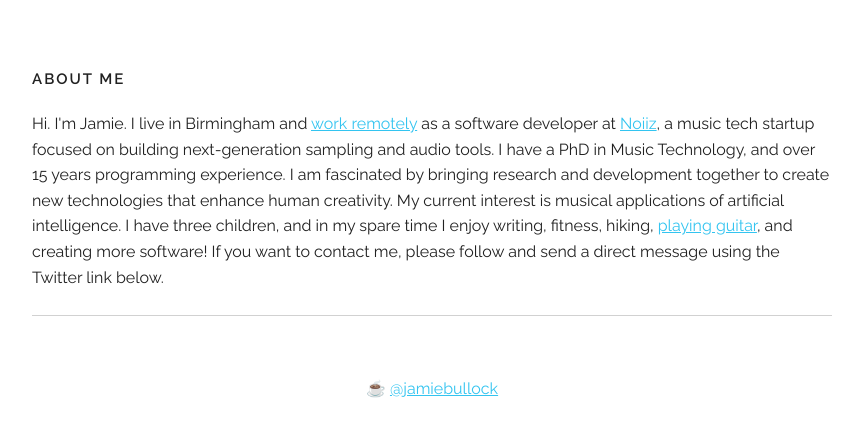
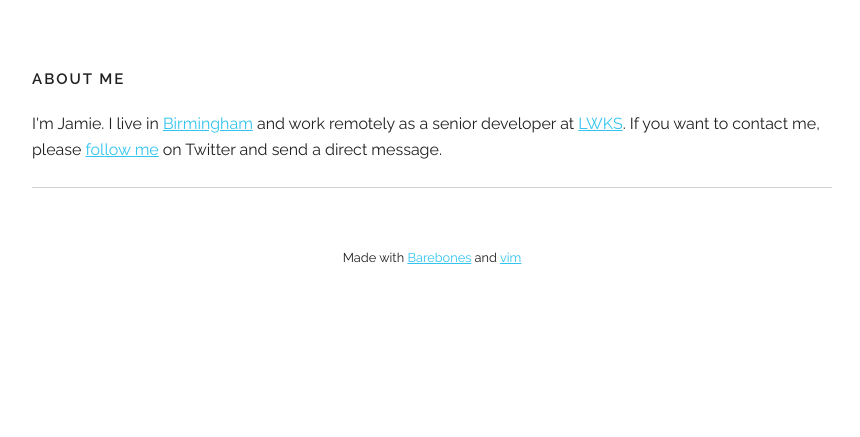
Before and after one commit to jamiebullock/jamiebullock.github.io, a plain HTML site: page index.html in a window 1280 px wide. Shown: the part 241-678 px from the top of the page, without its empty margins (208-1068 px from the left). Drawn offline with Linux system fonts and the light colour scheme.

Commit message:
Update job role. Remove some text. Add “build with” credit

```diff
--- a/index.html
+++ b/index.html
@@ -51,14 +51,16 @@
                 <h6 class="docs-header">About Me</h6>
                 <p>
 
-                Hi. I'm Jamie. I live in Birmingham and <a href="https://medium.com/swlh/remote-work-an-evidence-based-perspective-146731290778">work remotely</a> as a software developer at <a href="https://noiiz.com">Noiiz</a>, a music tech startup focused on building next-generation sampling and audio tools. I have a PhD in Music Technology, and over 15 years programming experience. I am fascinated by bringing research and development together to create new technologies that enhance human creativity. My current interest is musical applications of artificial intelligence. I have three children, and in my spare time I enjoy writing, fitness, hiking, <a href="https://www.instagram.com/p/BkA9xgHgpmP">playing guitar</a>, and creating more software! If you want to contact me, please follow and send a direct message using the Twitter link below.
+				I'm Jamie. I live in <a href="https://en.wikipedia.org/wiki/Birmingham">Birmingham</a> and work remotely as a senior developer at <a href="https://lwks.com">LWKS</a>.
+
+				If you want to contact me, please  <a href="https://twitter.com/jamiebullock">follow me</a> on Twitter and send a direct message.
 
                 </p>
             </div>
 
             <!-- Contact section -->
             <div id="contact" class="docs-section grid-container full">
-                <p>☕️ <a href="https://twitter.com/jamiebullock">@jamiebullock</a></p>
+				<small>Made with <a href="https://acahir.github.io/Barebones/">Barebones</a> and <a href="https://www.vim.org/">vim</a></small>
             </div>
 
 
```
